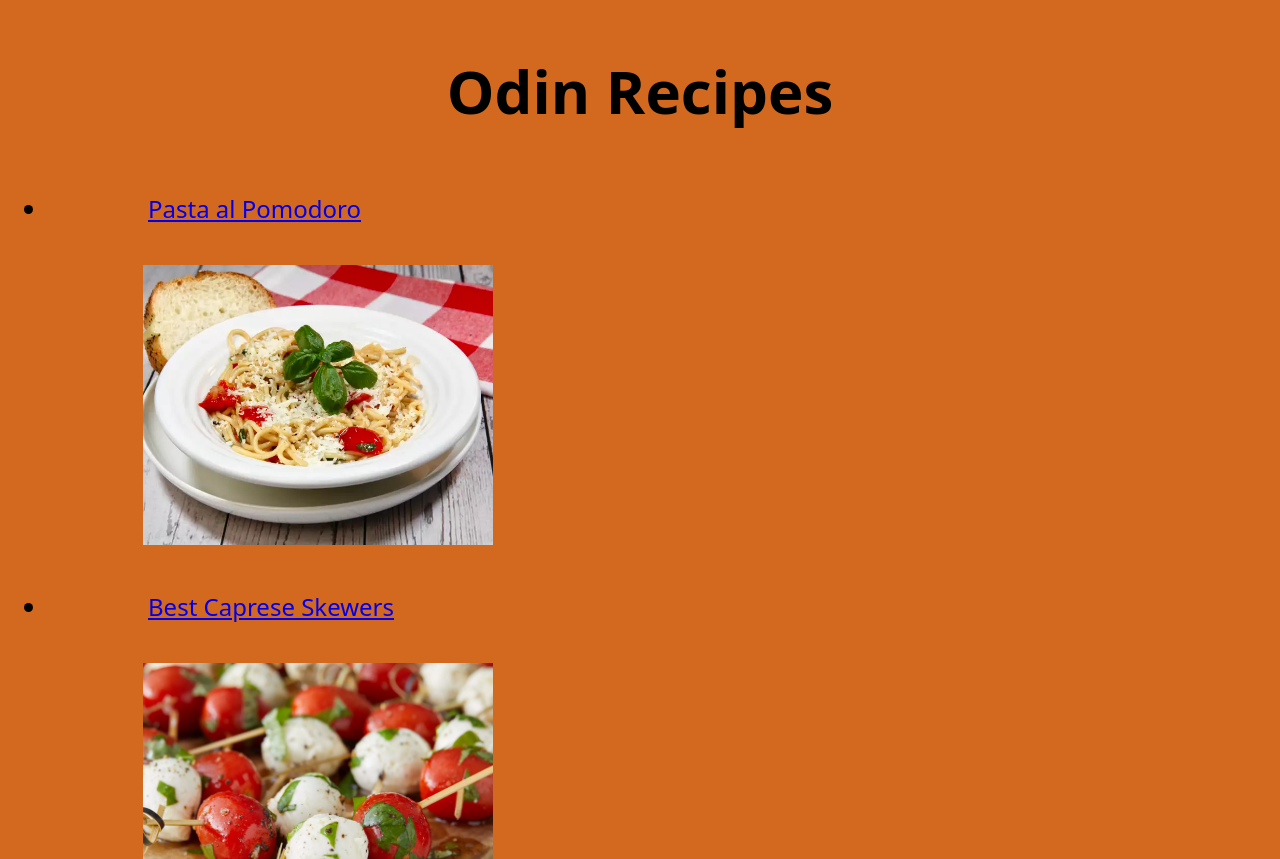
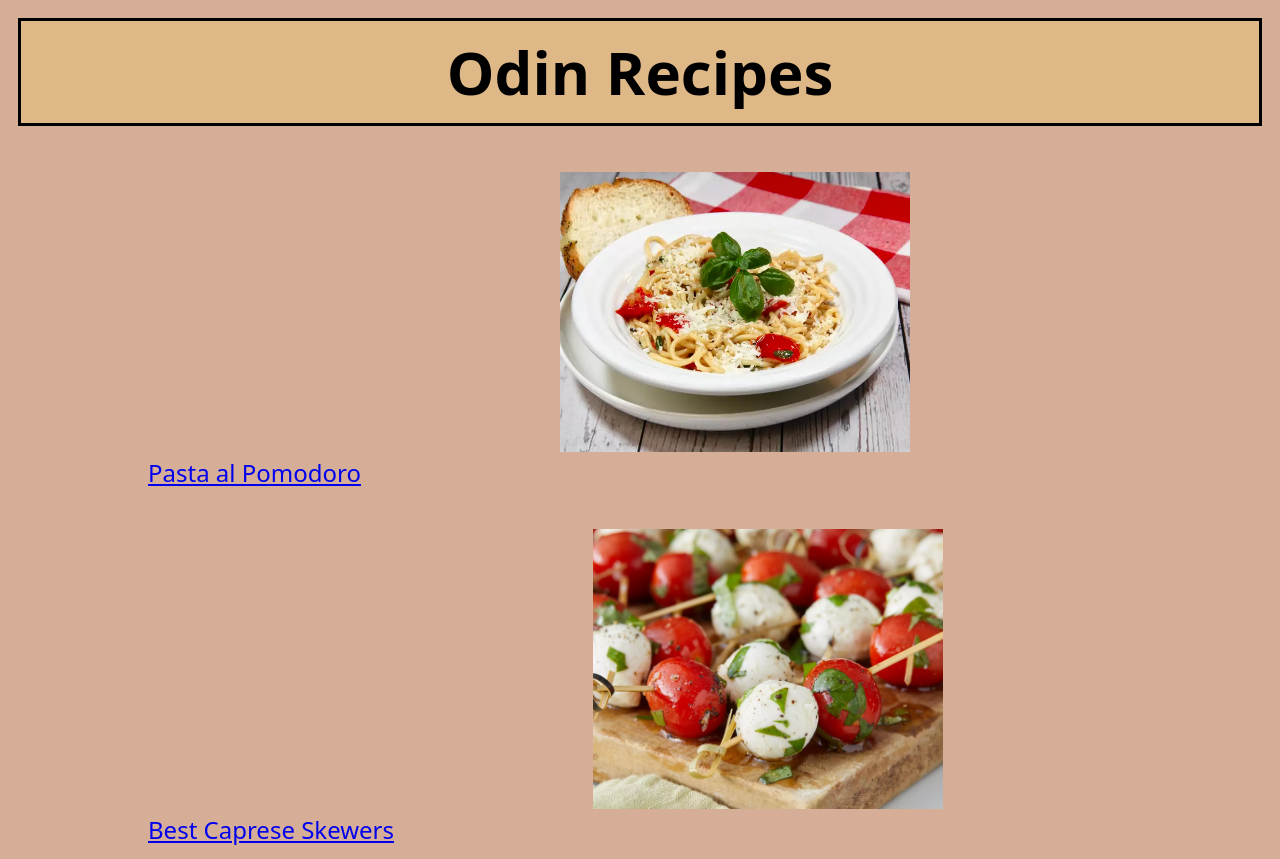
Before and after one commit to sherleysosa2189/odin-recipes, a plain HTML site: page index.html in a window 1280 px wide. Shown: the top 859 px of the page. Drawn offline with Linux system fonts and the light colour scheme.

Commit message:
Adding padding, margin, and border Added padding, marging, border, and background color to tittle

```diff
--- a/styles.css
+++ b/styles.css
@@ -1,12 +1,13 @@
 body {
     font-family: system-ui, -apple-system, BlinkMacSystemFont, 'Segoe UI', Roboto, Oxygen, Ubuntu, Cantarell, 'Open Sans', 'Helvetica Neue', sans-serif;
-    background-color: chocolate;
-    box-sizing: border-box;
+    background-color: rgb(214, 174, 151);
+    display:inline-block;
 
 }
 
 .title {
     box-sizing: content-box;
+    display: block;
     color: black;
     font-size: 60px;
     font-weight: 900;
@@ -14,14 +15,15 @@ body {
     width: 700;
     height: 900;
     padding: 10px 100px;
-    margin left: 350px;
-    margin to: 350px 100px 100px 100px;
-    border: 50px;
+    background-color: burlywood;
+    margin: 10px;
+    border: solid 3px;
 
 }
 
 .name {
     box-sizing: content-box;
+    display: inline-block;
     padding-top: 10px;
     padding-right: 100px;
     padding-bottom: 10px;
@@ -33,6 +35,7 @@ body {
 }
 .spaced-image {
     box-sizing: border-box;
+    display: inline-block;
     width: 500px;
     height: 300px;
     padding-top: 10px;
@@ -45,6 +48,7 @@ body {
 
 .description {
     box-sizing: content-box;
+    display: inline-block;
     color: aliceblue;
     font-size: 50px;
     text-align: center;
```
